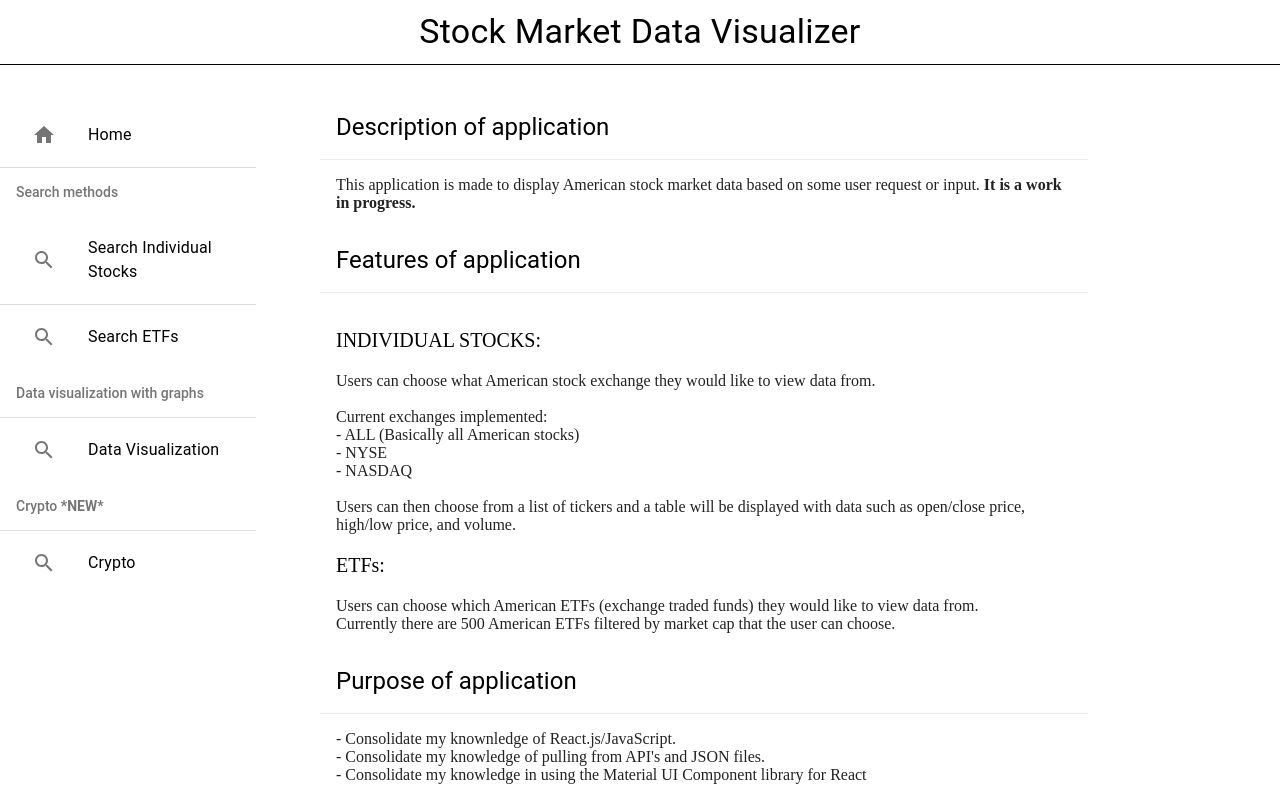
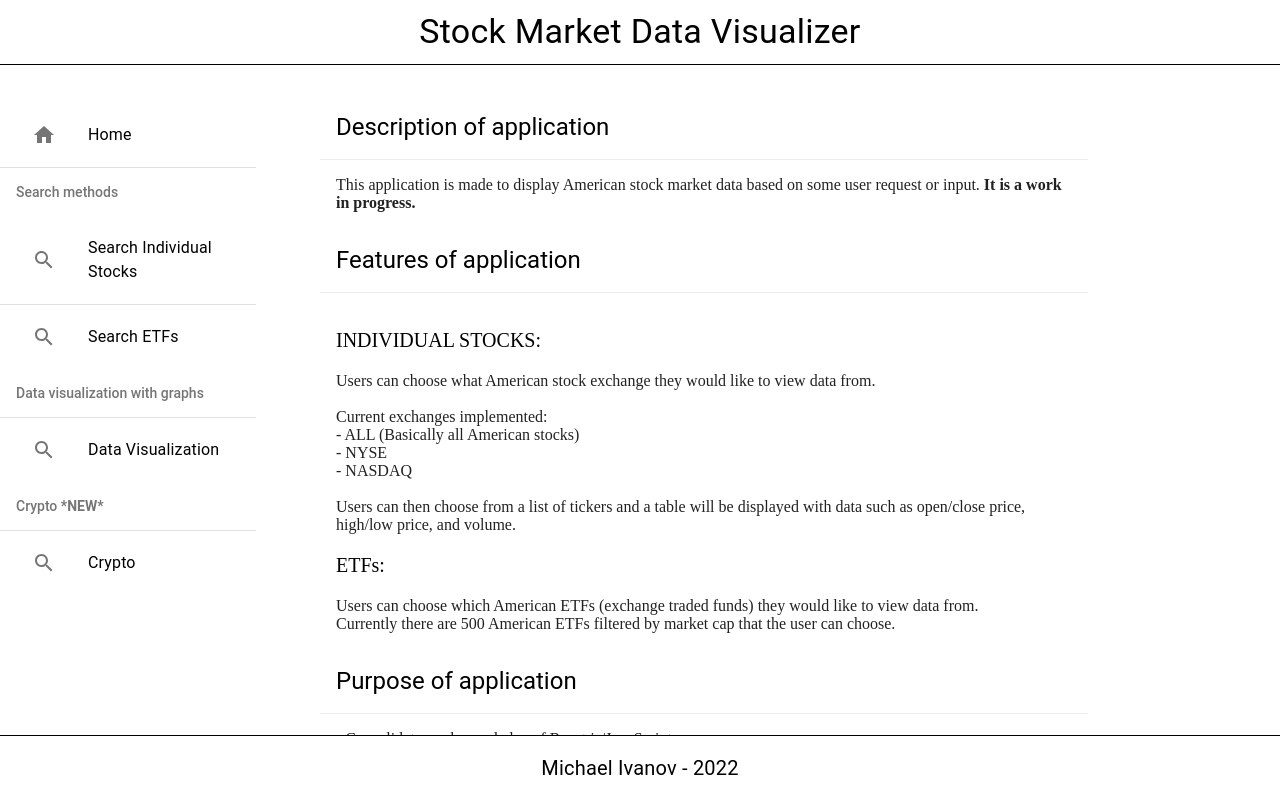
Before and after one commit to michaelivanov1/stock-market-data, a React (Create React App) app: page / in a window 1280 px wide. Shown: the top 800 px of the page. Built offline with nearby package versions, Linux system fonts and the light colour scheme.

Commit message:
added styling: footer & scrollable crypto selection screen

```diff
--- a/src/App.js
+++ b/src/App.js
@@ -14,6 +14,7 @@ import {
   AppBar,
   Typography,
   Snackbar,
+  Container,
 } from "@mui/material";
 
 import Box from '@mui/material/Box';
@@ -49,7 +50,6 @@ const App = () => {
   const dataFromChild = (msg) => {
     setState({ snackbarMsg: msg, gotData: true });
   };
-
 
   return (
     <ThemeProvider theme={theme}>
@@ -131,6 +131,17 @@ const App = () => {
         autoHideDuration={4000}
         onClose={snackbarClose}
       />
+
+      <Toolbar style={{
+        position: 'fixed',
+        left: 0,
+        bottom: 0,
+        right: 0,
+        borderTop: '1px solid black',
+        backgroundColor: 'white',
+      }}>
+        <Typography style={{ textAlign: 'center', flexGrow: '1', fontSize: '20px' }}>Michael Ivanov - {new Date().getFullYear()}</Typography>
+      </Toolbar>
     </ThemeProvider>
   );
 };
@@ -139,7 +150,7 @@ const styles = {
   boxStyles: {
     maxWidth: '20%',
     position: 'absolute',
-    //border: '1px solid black',
+    paddingBottom: '60px',
 
     "@media (max-width: 850px)": {
       maxWidth: '100%',
--- a/src/Components/Crypto/Crypto.css
+++ b/src/Components/Crypto/Crypto.css
@@ -2,22 +2,16 @@
   display: flex;
   flex-direction: column;
   align-items: center;
-  margin-top: 30px;
 }
 
 .coin-search {
-  margin-bottom: 60px;
+  margin-bottom: 20px;
   display: flex;
   flex-direction: column;
   justify-content: center;
   align-content: center;
 }
 
-.coin-text {
-  margin-bottom: 32px;
-  text-align: center;
-}
-
 .coin-input::placeholder {
   color: #e2e2e2;
 }
--- a/src/Components/Crypto/CryptoComponent.js
+++ b/src/Components/Crypto/CryptoComponent.js
@@ -14,7 +14,12 @@ import {
 import CoinComponent from './CoinComponent';
 
 
-const CryptoComponent = () => {
+const CryptoComponent = (props) => {
+
+    // send snackbar messages to App.js
+    const sendMessageToSnackbar = (msg) => {
+        props.dataFromChild(msg);
+    }
 
     const amountOfCurrenciesDisplayed = 100;
 
@@ -26,9 +31,14 @@ const CryptoComponent = () => {
     }, []);
 
     const fetchApiData = async () => {
+        try {
             let res = await fetch(`https://api.coingecko.com/api/v3/coins/markets?vs_currency=cad&order=market_cap_desc&per_page=${amountOfCurrenciesDisplayed}&page=1&sparkline=false`);
             let json = await res.json();
             setCoins(json);
+            sendMessageToSnackbar('Crypto data loaded');
+        } catch (err) {
+            alert(`error fetching data: ${err}`);
+        }
     }
 
     const handleChange = e => {
@@ -40,10 +50,13 @@ const CryptoComponent = () => {
     );
 
     return (
-        <Card style={{ marginLeft: '25%', width: "50%", boxShadow: 'none' }}>
+        <Card>
+            <CardContent>
+                <Typography variant="h4" color="black" align="center" width="100%" marginBottom="20px">
+                    search a coin
+                </Typography>
                 <div className='coin-app'>
                     <div className='coin-search'>
-                    <h1 className='coin-text'>Search a coin</h1>
                         <TextField
                             onChange={handleChange}
                             sx={{
@@ -53,6 +66,10 @@ const CryptoComponent = () => {
                             variant="standard"
                         />
                     </div>
+                </div>
+            </CardContent>
+
+            <CardContent style={{ marginLeft: '25%', width: "50%", boxShadow: 'none', maxHeight: '600px', overflow: 'auto' }}>
                 {filteredCoins.map((coin) => {
                     return (
                         <CoinComponent
@@ -67,7 +84,7 @@ const CryptoComponent = () => {
                         />
                     )
                 })}
-            </div>
+            </CardContent>
         </Card>
     )
 }
--- a/src/Components/DataVisualizationComponent.js
+++ b/src/Components/DataVisualizationComponent.js
@@ -100,7 +100,7 @@ const DataVisualizationComponent = (props) => {
             let fetchAllTickersFromNYSEAndNASDAQResponse = await fetch(fetchAllTickersFromNYSEAndNASDAQURL);
             let fetchAllTickersFromNYSEAndNASDAQJson = await fetchAllTickersFromNYSEAndNASDAQResponse.json();
 
-            sendMessageToSnackbar("All tickers loaded");
+            sendMessageToSnackbar("Data visualization loaded");
 
             setState({
                 allDataFromNYSEAndNASDAQArray: fetchAllTickersFromNYSEAndNASDAQJson,
@@ -112,16 +112,6 @@ const DataVisualizationComponent = (props) => {
         }
     };
 
-    // fetch the data from alphavantage api onclick
-    // const onViewDataButtonClick = () => {
-    //     console.log(`button click ticker state: ${state.grabSelectedTicker}`);
-    //     setState({ userDisplayedData: true });
-    //     // fetchAlphaVantageData(state.grabSelectedTicker);
-    // }
-
-    // keep button disabled until user inputs some data
-    // const emptyorundefined =
-    //     state.grabSelectedTicker === "" || state.grabSelectedTicker === undefined;
 
     return (
         <ThemeProvider theme={theme}>
@@ -148,22 +138,6 @@ const DataVisualizationComponent = (props) => {
                             )}
                         />
                     </CardContent>
-
-                    {/* <CardContent>
-                        <Button
-                            style={{
-                                borderRadius: 10,
-                                backgroundColor: "lightgray",
-                                padding: "10px 20px",
-                                fontSize: "18px",
-                                marginTop: 20,
-                                color: 'black',
-                            }}
-                            disabled={emptyorundefined}
-                            variant="contained"
-                            onClick={onViewDataButtonClick}
-                        >display data</Button>
-                    </CardContent> */}
 
                     <Typography>
                         {state.grabSelectedTickersName}
--- a/src/Components/HomeComponent.js
+++ b/src/Components/HomeComponent.js
@@ -11,7 +11,7 @@ import "../App.css";
 const HomeComponent = () => {
     return (
         <ThemeProvider theme={theme}>
-            <Card style={{ marginLeft: '25%', width: '60%', boxShadow: 'none' }}>
+            <Card style={{ marginLeft: '25%', width: '60%', boxShadow: 'none', maxHeight: '790px', overflow: 'auto' }}>
                 <CardHeader
                     style={{ color: 'black', borderBottom: '1px solid #eaecef' }}
                     title="Description of application"
--- a/src/Components/SearchETFSComponent.js
+++ b/src/Components/SearchETFSComponent.js
@@ -109,7 +109,7 @@ const SearchETFSComponent = (props) => {
             let fetchAllEtfsFromFileResponse = await fetch(fetchAllEtfsFromFile);
             let fetchAllEtfsFromFileJson = await fetchAllEtfsFromFileResponse.json();
 
-            sendMessageToSnackbar("All tickers loaded");
+            sendMessageToSnackbar("All ETF tickers loaded");
 
             setState({
                 allDataFromEtfFileArray: fetchAllEtfsFromFileJson,
--- a/src/Components/SearchIndividualStocksComponent.js
+++ b/src/Components/SearchIndividualStocksComponent.js
@@ -147,7 +147,7 @@ const SearchIndividualStocksComponent = (props) => {
             let fetchAllTickersFromNYSEAndNASDAQResponse = await fetch(fetchAllTickersFromNYSEAndNASDAQURL);
             let fetchAllTickersFromNYSEAndNASDAQJson = await fetchAllTickersFromNYSEAndNASDAQResponse.json();
 
-            sendMessageToSnackbar("All tickers loaded");
+            sendMessageToSnackbar("All stock tickers loaded");
 
             setState({
                 allDataFromNYSEArray: fetchAllTickersFromNYSEJson,
```
Lines whose indentation alone changed are shown as unchanged.
